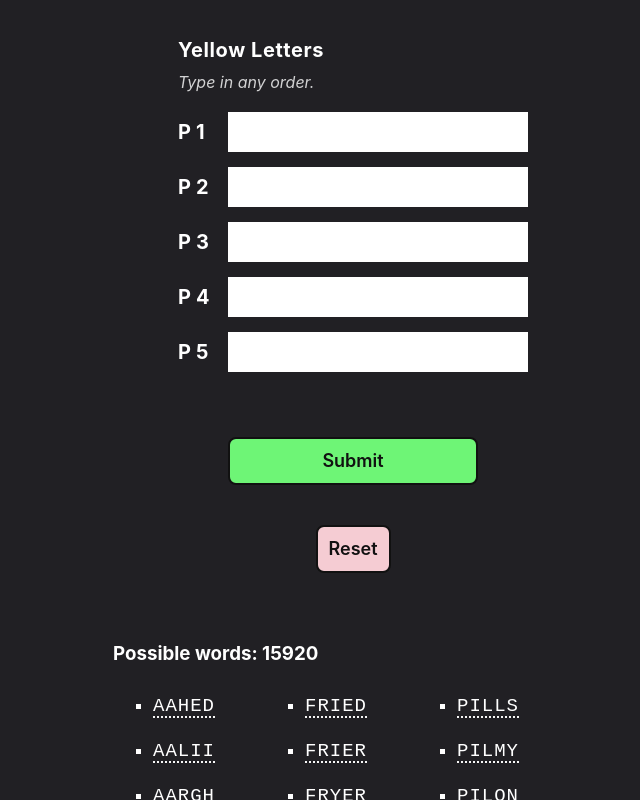
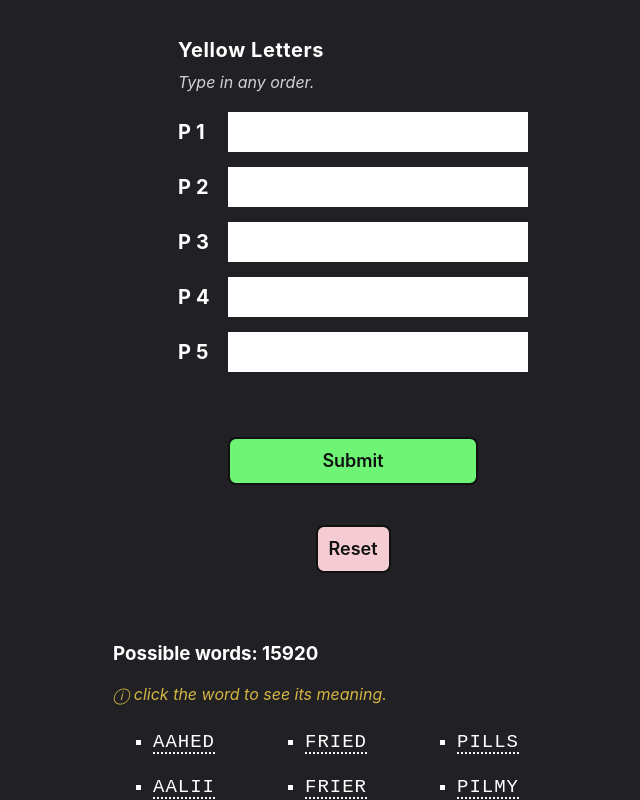
Before and after one commit to dvnlgls/wordle-solver, an Angular app: page / in a window 1280 px wide. Both pictures are taken after a click on the element "Submit". Shown: the part 570-1370 px from the top of the page, without its empty margins (287-927 px from the left). Built offline with nearby package versions, Linux system fonts and the light colour scheme.

Commit message:
add tip for word list.

```diff
--- a/src/app/app.component.html
+++ b/src/app/app.component.html
@@ -76,6 +76,7 @@
 
     <div class="possible-words">
       <h3>Possible words: {{ filteredWords.length ? filteredWords.length : '' }}</h3>
+      <div *ngIf="filteredWords.length > 0" class="tip">&#9432; click the word to see its meaning.</div>
       <ul role="list">
         <li *ngFor="let word of filteredWords;">
           <a target="_blank" href="{{'https://www.dictionary.com/browse/' + word}}" >{{word}}</a>
--- a/src/app/app.component.scss
+++ b/src/app/app.component.scss
@@ -178,6 +178,12 @@
   width: 80%;
 }
 
+.possible-words .tip{
+  font-style: italic;
+  opacity: 0.8;
+  color: #ffda4a;
+}
+
 .possible-words ul {
   columns: 3;
 }
```
